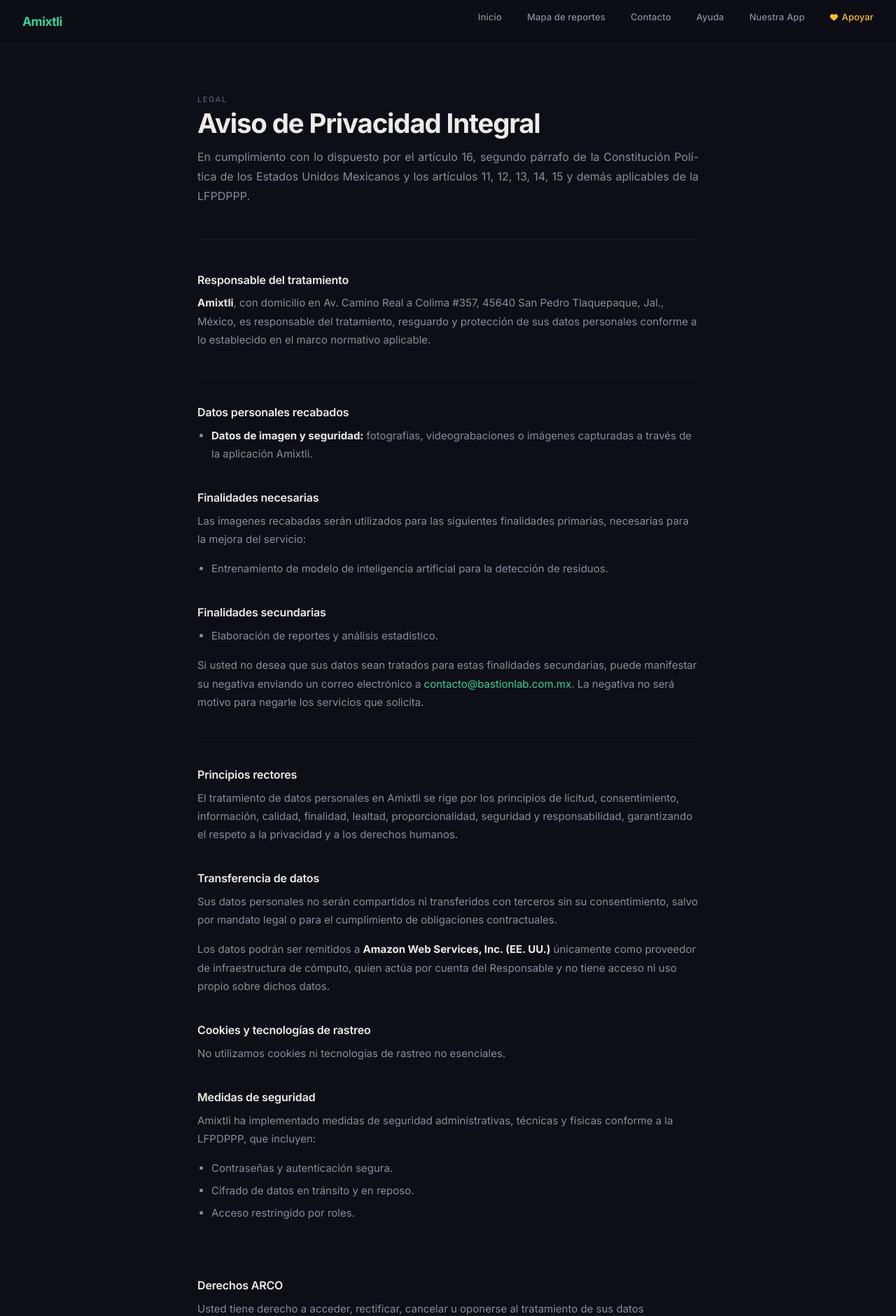
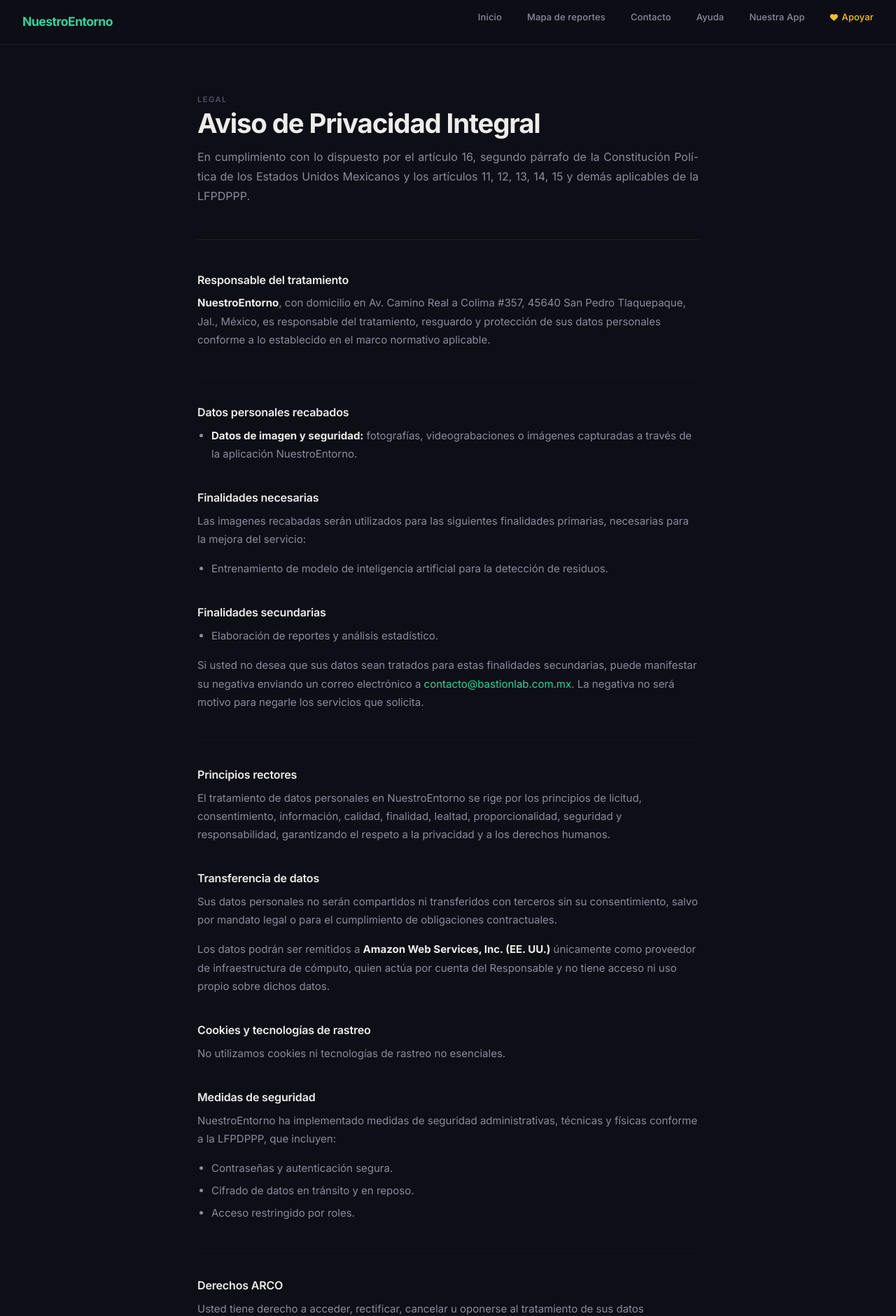
Before and after one commit to th3-butl3r/amixtli-front-end, a Flask app: page /politica_privacidad in a window 1280 px wide. Shown: the top 1881 px of the page at 70% size. Run offline with Flask 3, Linux system fonts and the light colour scheme; parts of the project's set-up code (start-up, migrations or seed data) failed here and were passed over.

Commit message:
feat: Update public name project

```diff
--- a/config/settings.py
+++ b/config/settings.py
@@ -9,7 +9,7 @@ env_file = dotenv_values("config/.env")
 class BaseConfig(BaseSettings):
     """Global configurations."""
 
-    PROJECT_NAME: Optional[str] = "Amixtli-front-end"
+    PROJECT_NAME: Optional[str] = "NuestoEntorno"
     ENV_STATE: str = env_file["ENV_STATE"]
     # Admin credentials are optional by design: if absent the admin routes
     # return 404 automatically, making them invisible in any non-LOCAL deployment.
--- a/docker-compose.yml
+++ b/docker-compose.yml
@@ -1,7 +1,7 @@
 version: '3.4'
 
 services:
-  amixtli_front_end:
+  nuestro_entorno_front_end:
     build: .
     ports:
       - 5000:5000
--- a/pyproject.toml
+++ b/pyproject.toml
@@ -1,5 +1,5 @@
 [tool.poetry]
-name = "amixtli-web"
+name = "NuestroEntorno"
 version = "1.0.0"
 description = "My personal project to the world"
 authors = ["Th3-Butl3r <github-outsider.unknowing582@passinbox.com>"]
--- a/templates/app.html
+++ b/templates/app.html
@@ -1,5 +1,5 @@
 {% extends "base_generic.html" %}
-{% block head_content %}<title>Nuestra App — Amixtli</title>{% endblock %}
+{% block head_content %}<title>Nuestra App — NuestroEntorno</title>{% endblock %}
 
 {% block content %}
 <div class="content-page" style="max-width: 1280px;">
@@ -9,7 +9,7 @@
     <h1>Reporta desde donde estés</h1>
     <span class="badge-wip"><span class="badge-dot"></span>En desarrollo</span>
     <p class="page-intro">
-      La aplicación móvil de Amixtli permite a cualquier persona fotografiar y geolocalizar
+      La aplicación móvil de NuestroEntorno permite a cualquier persona fotografiar y geolocalizar
       acumulaciones de residuos en su entorno con un par de toques. Cada reporte alimenta
       la base de datos y contribuye directamente al análisis.
     </p>
--- a/templates/base_generic.html
+++ b/templates/base_generic.html
@@ -5,8 +5,8 @@
   <meta name="viewport" content="width=device-width, initial-scale=1.0">
   <meta name="description" content="Recolección de datos medioambientales para plantear soluciones">
   <meta name="author" content="Vidal Cardona R.">
-  <meta property="og:title" content="Amixtli">
-  <meta name="twitter:title" content="Amixtli">
+  <meta property="og:title" content="NuestroEntorno">
+  <meta name="twitter:title" content="NuestroEntorno">
 
   {% block head_content %}{% endblock %}
 
@@ -21,7 +21,7 @@
 
   <nav class="site-nav">
     <div class="nav-inner">
-      <a class="nav-brand" href="/">Amixtli</a>
+      <a class="nav-brand" href="/">NuestroEntorno</a>
       <button class="nav-toggle" id="navToggle" aria-label="Abrir menú">
         <i class="fa-solid fa-bars"></i>
       </button>
@@ -42,7 +42,7 @@
   {% block footer %}
   <footer class="site-footer">
     <div class="footer-inner">
-      <span class="footer-brand">Amixtli</span>
+      <span class="footer-brand">NuestroEntorno</span>
       <p>Datos para un México más limpio &mdash; Hecho con mucho amor y código</p>
       <a href="/politica_privacidad" class="footer-privacy">Aviso de privacidad</a>
     </div>
--- a/templates/contact.html
+++ b/templates/contact.html
@@ -1,5 +1,5 @@
 {% extends "base_generic.html" %}
-{% block head_content %}<title>Contacto — Amixtli</title>{% endblock %}
+{% block head_content %}<title>Contacto — NuestroEntorno</title>{% endblock %}
 
 {% block content %}
 <div class="content-page">
@@ -8,7 +8,7 @@
     <span class="section-label">Colaboración</span>
     <h1>Contacto</h1>
     <p class="page-intro">
-      Amixtli es un proyecto abierto a la comunidad. Si tienes habilidades que
+      NuestroEntorno es un proyecto abierto a la comunidad. Si tienes habilidades que
       pueden sumar —ya sea en desarrollo, datos, diseño o comunicación—
       nos interesa escucharte.
     </p>
--- a/templates/help.html
+++ b/templates/help.html
@@ -1,5 +1,5 @@
 {% extends "base_generic.html" %}
-{% block head_content %}<title>Ayuda — Amixtli</title>{% endblock %}
+{% block head_content %}<title>Ayuda — NuestroEntorno</title>{% endblock %}
 
 {% block content %}
 <div class="content-page">
@@ -60,7 +60,7 @@
   <div style="margin-top:0.3rem; padding-top:2.5rem; ">
     <p style="font-size:0.9375rem; color:var(--text-secondary);">
       Continuamos desarrollando la aplicación para que sea más cómoda y eficiente para los usuarios.
-      Con mucho cariño, el equipo de Amixtli.
+      Con mucho cariño, el equipo de NuestroEntorno.
     </p>
   </div>
 
--- a/templates/login_form.html
+++ b/templates/login_form.html
@@ -1,5 +1,5 @@
 {% extends "base_generic.html" %}
-{% block head_content %}<title>Acceso — Amixtli</title>{% endblock %}
+{% block head_content %}<title>Acceso — NuestroEntorno</title>{% endblock %}
 
 {% block content %}
 <div style="min-height: calc(100vh - var(--nav-height) - 120px); display:flex; align-items:center; justify-content:center; padding: 3rem 1.5rem; background: var(--bg);">
--- a/templates/map.html
+++ b/templates/map.html
@@ -1,6 +1,6 @@
 {% extends "base_generic.html" %}
 {% block head_content %}
-<title>Mapa de reportes — Amixtli</title>
+<title>Mapa de reportes — NuestroEntorno</title>
 <link rel="stylesheet" href="https://cdn.jsdelivr.net/npm/leaflet@1.9.4/dist/leaflet.css">
 <style>
   body { overflow: hidden; }
--- a/templates/mensaje.html
+++ b/templates/mensaje.html
@@ -1,5 +1,5 @@
 {% extends "base_generic.html" %}
-{% block head_content %}<title>Resultado — Amixtli</title>{% endblock %}
+{% block head_content %}<title>Resultado — NuestroEntorno</title>{% endblock %}
 
 {% block content %}
 <div class="msg-page">
--- a/templates/privacy_policy.html
+++ b/templates/privacy_policy.html
@@ -1,5 +1,5 @@
 {% extends "base_generic.html" %}
-{% block head_content %}<title>Aviso de Privacidad — Amixtli</title>{% endblock %}
+{% block head_content %}<title>Aviso de Privacidad — NuestroEntorno</title>{% endblock %}
 
 {% block content %}
 <div class="content-page">
@@ -17,7 +17,7 @@
   <div class="content-block">
     <h2>Responsable del tratamiento</h2>
     <p>
-      <strong style="color: var(--text-primary);">Amixtli</strong>, con domicilio en
+      <strong style="color: var(--text-primary);">NuestroEntorno</strong>, con domicilio en
       Av. Camino Real a Colima #357, 45640 San Pedro Tlaquepaque, Jal., México, es responsable
       del tratamiento, resguardo y protección de sus datos personales conforme a lo establecido
       en el marco normativo aplicable.
@@ -31,7 +31,7 @@
     <ul>
       <li>
         <strong style="color: var(--text-primary);">Datos de imagen y seguridad:</strong>
-        fotografías, videograbaciones o imágenes capturadas a través de la aplicación Amixtli.
+        fotografías, videograbaciones o imágenes capturadas a través de la aplicación NuestroEntorno.
       </li>
     </ul>
   </div>
@@ -63,7 +63,7 @@
   <div class="content-block">
     <h2>Principios rectores</h2>
     <p>
-      El tratamiento de datos personales en Amixtli se rige por los principios de
+      El tratamiento de datos personales en NuestroEntorno se rige por los principios de
       licitud, consentimiento, información, calidad, finalidad, lealtad, proporcionalidad,
       seguridad y responsabilidad, garantizando el respeto a la privacidad y a los derechos
       humanos.
@@ -93,7 +93,7 @@
   <div class="content-block">
     <h2>Medidas de seguridad</h2>
     <p>
-      Amixtli ha implementado medidas de seguridad administrativas, técnicas y físicas
+      NuestroEntorno ha implementado medidas de seguridad administrativas, técnicas y físicas
       conforme a la LFPDPPP, que incluyen:
     </p>
     <ul>
@@ -121,7 +121,7 @@
       <li>Copia de identificación oficial vigente del titular o, en su caso, de su representante legal con el documento que acredite dicha representación.</li>
     </ul>
     <p style="margin-top: 0.85rem;">
-      Amixtli dará respuesta en un término máximo de
+      NuestroEntorno dará respuesta en un término máximo de
       <strong style="color: var(--text-primary);">20 días hábiles</strong>.
     </p>
   </div>
@@ -130,7 +130,7 @@
     <h2>Modificaciones al aviso</h2>
     <p>
       Nos reservamos el derecho de modificar o actualizar este Aviso de Privacidad. Cualquier
-      cambio será notificado a través de la plataforma Amixtli o mediante correo electrónico
+      cambio será notificado a través de la plataforma NuestroEntorno o mediante correo electrónico
       a los usuarios registrados.
     </p>
   </div>
--- a/templates/support.html
+++ b/templates/support.html
@@ -1,5 +1,5 @@
 {% extends "base_generic.html" %}
-{% block head_content %}<title>Apoyar el proyecto — Amixtli</title>{% endblock %}
+{% block head_content %}<title>Apoyar el proyecto — NuestroEntorno</title>{% endblock %}
 
 {% block content %}
 <div class="support-page">
@@ -11,7 +11,7 @@
     </div>
     <h1>Ayúdanos a mantener<br>el proyecto en línea</h1>
     <p class="support-hero-lead">
-      Amixtli no tiene anuncios ni patrocinadores. Cada punto en el mapa,
+      NuestroEntorno no tiene anuncios ni patrocinadores. Cada punto en el mapa,
       cada reporte ciudadano, cada basurero rastreado, tiene un costo real.
       Lo sostiene <strong>una sola persona</strong> con el apoyo de quienes
       creen en el proyecto. Tu apoyo lo mantiene gratuito y disponible para
@@ -110,7 +110,7 @@
     <div class="transparency-body">
       <p class="transparency-title">Transparencia</p>
       <p>
-        Amixtli es un proyecto independiente realizado y administrado por una sola persona.
+        NuestroEntorno es un proyecto independiente realizado y administrado por una sola persona.
         Los apoyos recibidos se destinan <strong>exclusivamente</strong> a los costos
         operativos que demanda la plataforma: infraestructura, almacenamiento de datos,
         dominio y herramientas de desarrollo. No existe ninguna persona jurídica ni empresa
--- a/templates/validate_reports.html
+++ b/templates/validate_reports.html
@@ -1,6 +1,6 @@
 {% extends "base_generic.html" %}
 {% block head_content %}
-<title>Validación de reportes — Amixtli</title>
+<title>Validación de reportes — NuestroEntorno</title>
 <link rel="stylesheet" href="https://cdn.jsdelivr.net/npm/leaflet@1.9.4/dist/leaflet.css">
 <style>
   /* ── Page wrapper ────────────────────────────────────────── */
```
Also changed, not shown: templates/index.html (+7 -7 lines).
